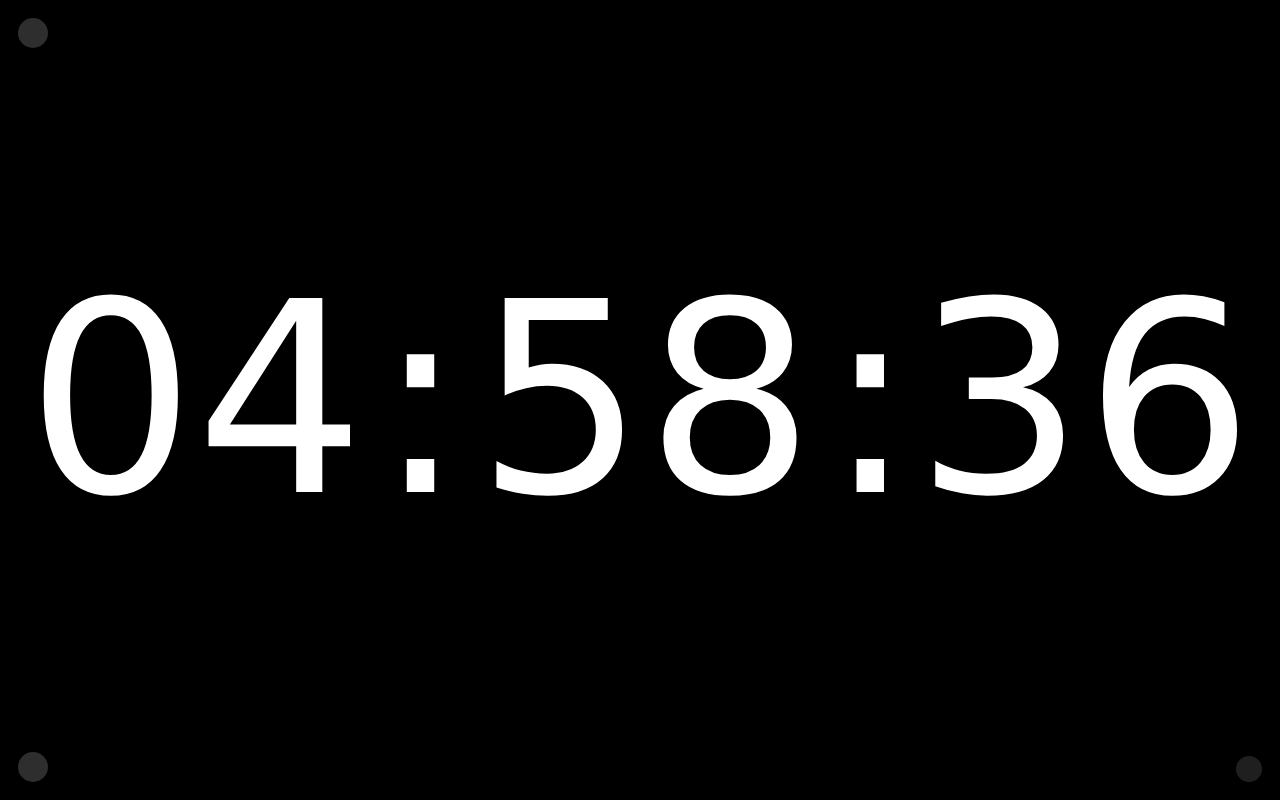
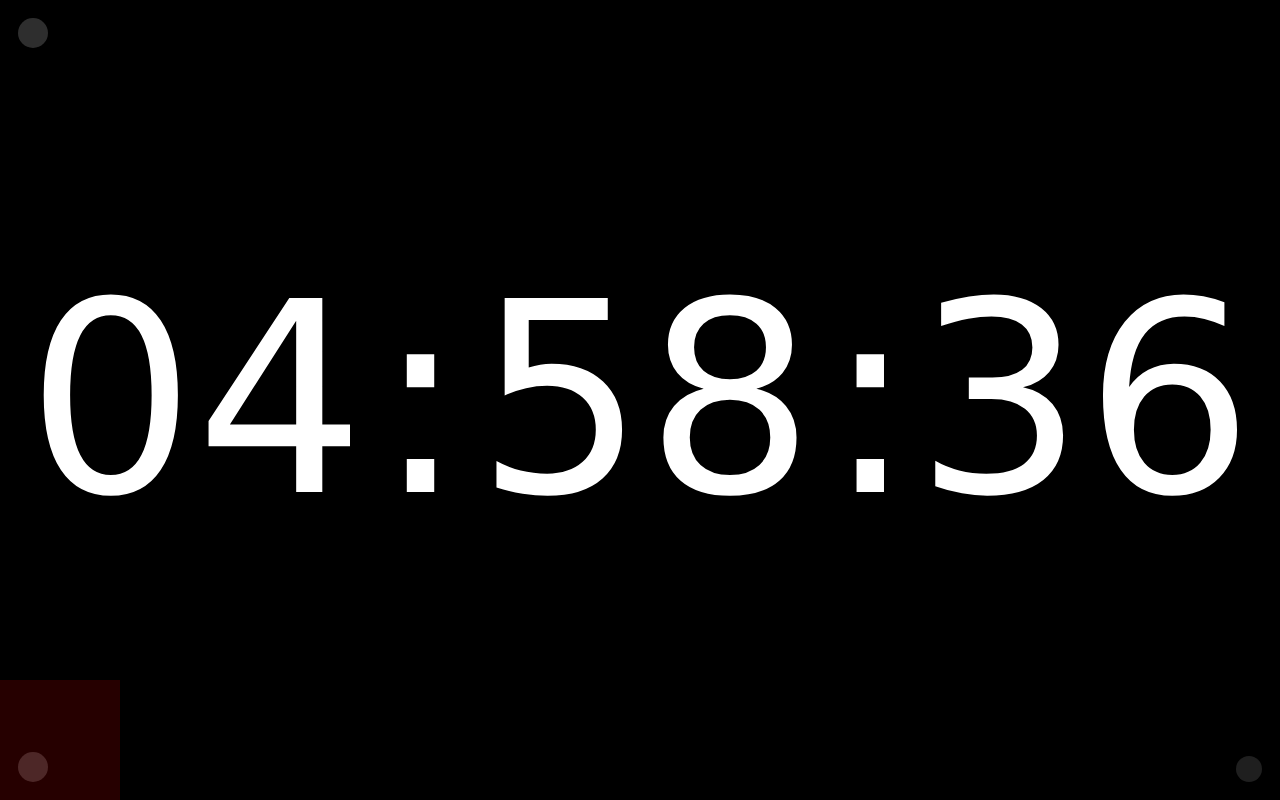
Before and after one commit to Siddhartdesign/screenshot-final-bubble, a plain HTML site: page index.html in a window 1280 px wide. Drawn offline with Linux system fonts and the light colour scheme; a web font is replaced by a local one.

Commit message:
Update index.html

```diff
--- a/index.html
+++ b/index.html
@@ -153,7 +153,7 @@
   width: 120px;
   height: 120px;
   z-index: 200;
-  background: transparent;
+  background: rgba(255,0,0,0.15);
 }
 
 </style>
```
